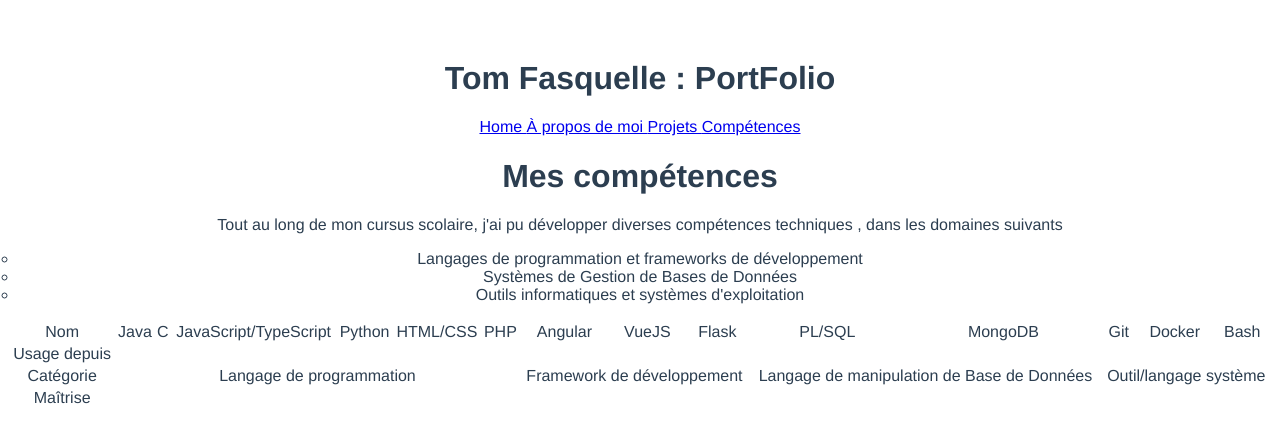
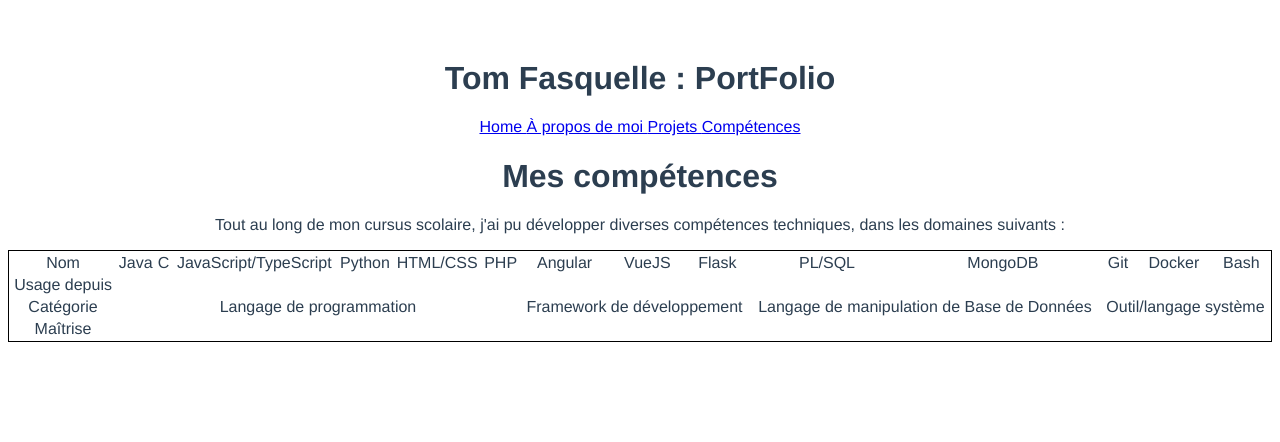
Before and after one commit to tomfsql/TomFolio, a Vue app: page /skills in a window 1280 px wide. Shown: the top 442 px of the page. Built offline with nearby package versions, Linux system fonts and the light colour scheme.

Commit message:
bordures

```diff
--- a/src/components/SkillsPage.vue
+++ b/src/components/SkillsPage.vue
@@ -1,12 +1,8 @@
 <template>
     <h1> Mes compétences </h1>
 
-    <p> Tout au long de mon cursus scolaire, j'ai pu développer diverses compétences techniques , dans les domaines suivants </p>
-    <ul>
-        <li> Langages de programmation et frameworks de développement</li>
-        <li> Systèmes de Gestion de Bases de Données </li>
-        <li> Outils informatiques et systèmes d'exploitation</li>
-    </ul>
+    <p> Tout au long de mon cursus scolaire, j'ai pu développer diverses compétences techniques, dans les domaines suivants : </p>
+
     <table>
         <thead>
             <tr>
@@ -69,8 +65,11 @@
   a {
     color: #42b983;
   }
-  table{
+  table {
     width: 100%;
+  }
+  table, thead, tbody, tr, tbody + tr + td{
+    border: 1px solid black;
   }
   td{
     width: fit-content;
```
